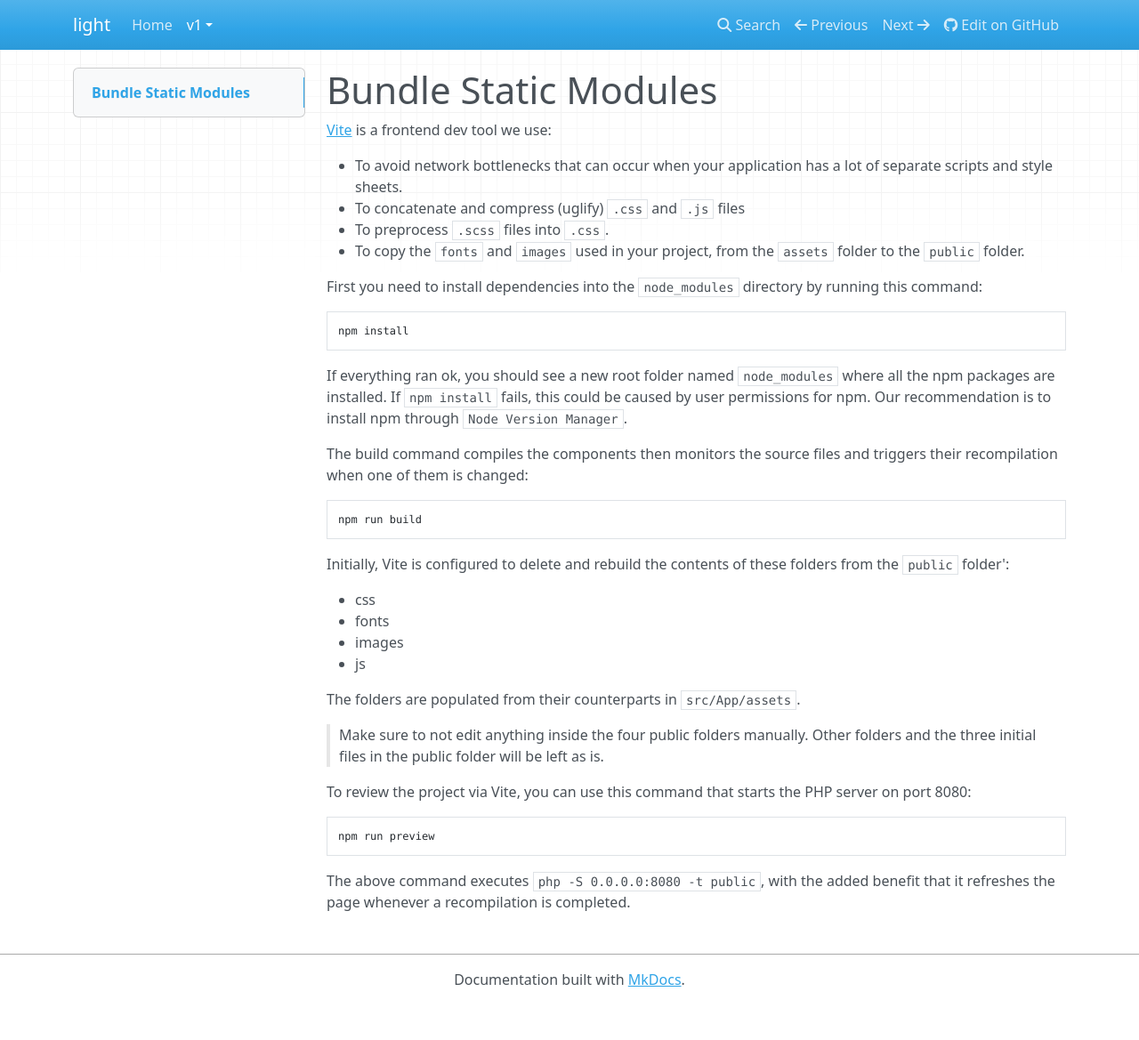
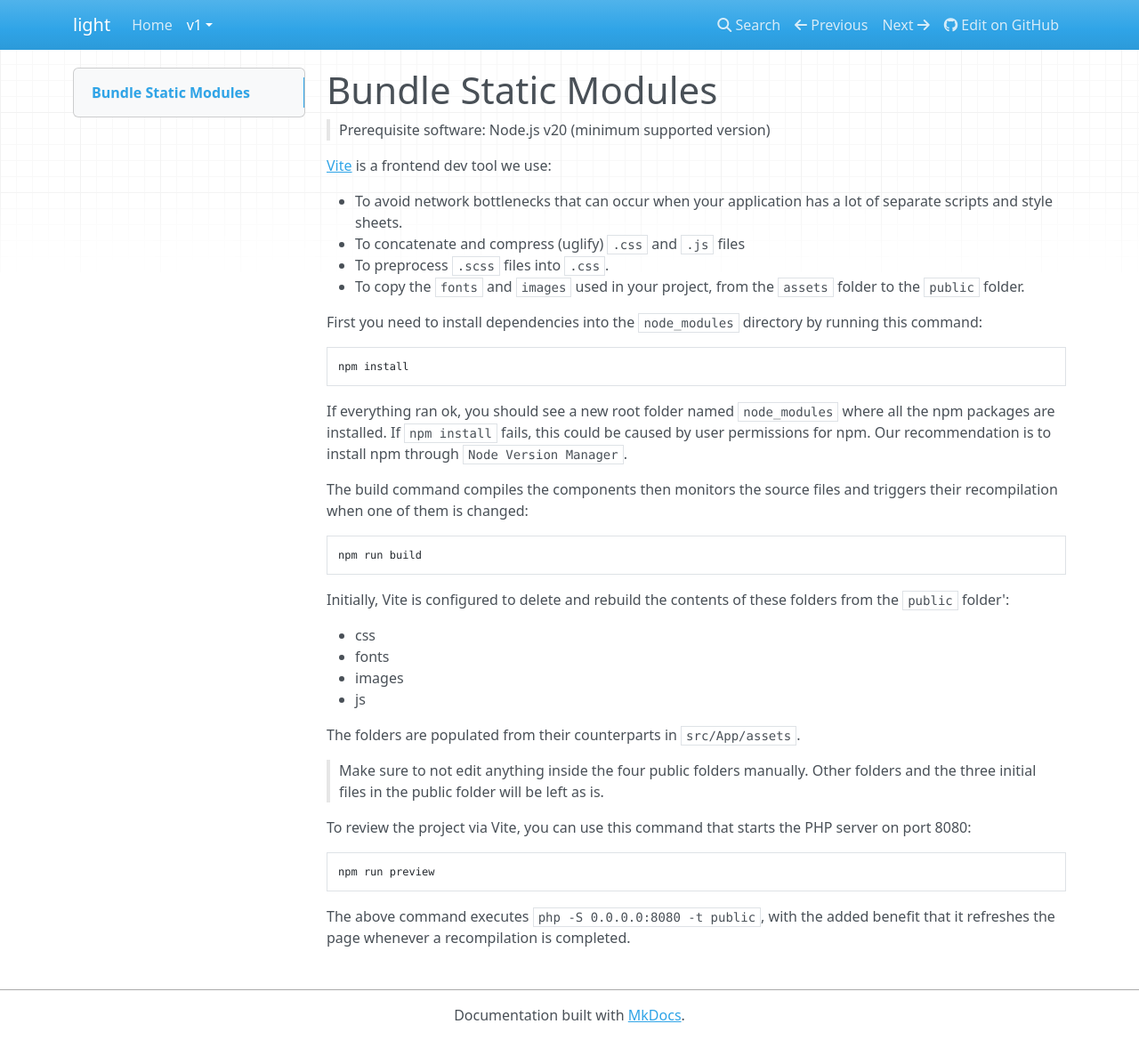
Before and after one commit to dotkernel/light-documentation, an MkDocs documentation site: the page built from docs/book/v1/how-tos/bundle-static-modules.md, in a window 1280 px wide and 1169 px high. Shown: the whole window at 89% size. Built offline with MkDocs 1.6.1, drawn with Linux system fonts in a browser that asks for light colours; nearby versions of some CDN libraries.

Commit message:
updated bundle modules page
Signed-off-by: bidi <bidi@apidemia.com>

```diff
--- a/docs/book/v1/how-tos/bundle-static-modules.md
+++ b/docs/book/v1/how-tos/bundle-static-modules.md
@@ -1,4 +1,6 @@
 # Bundle Static Modules
+
+> Prerequisite software: Node.js v20 (minimum supported version)
 
 [Vite](https://vite.dev/) is a frontend dev tool we use:
 
```
